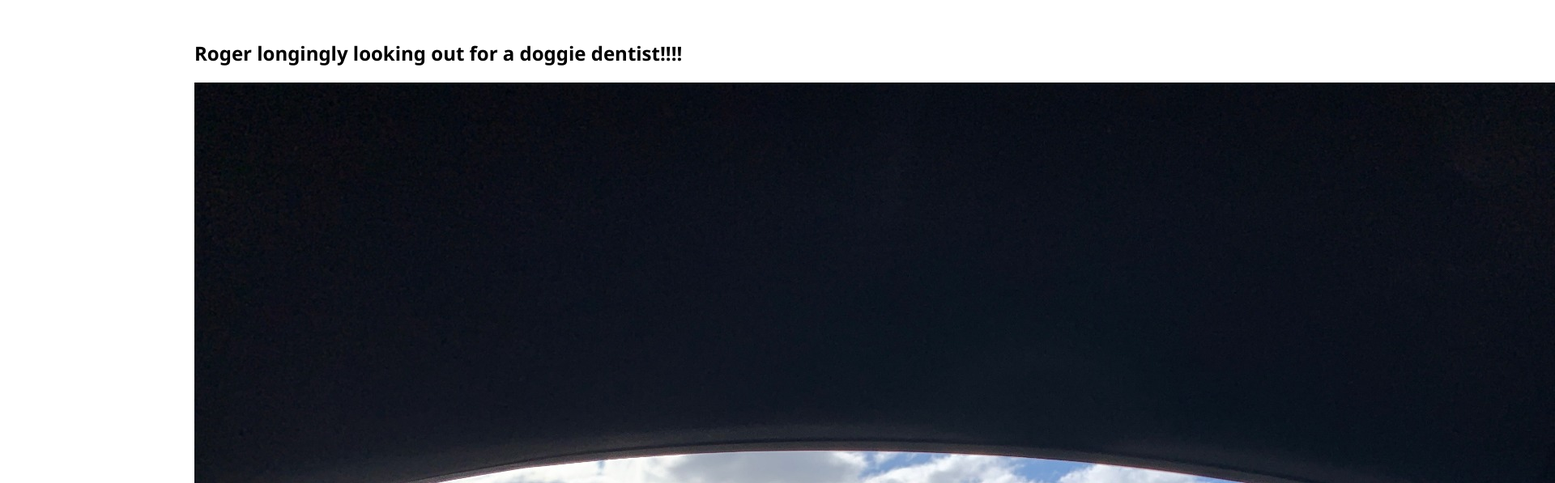
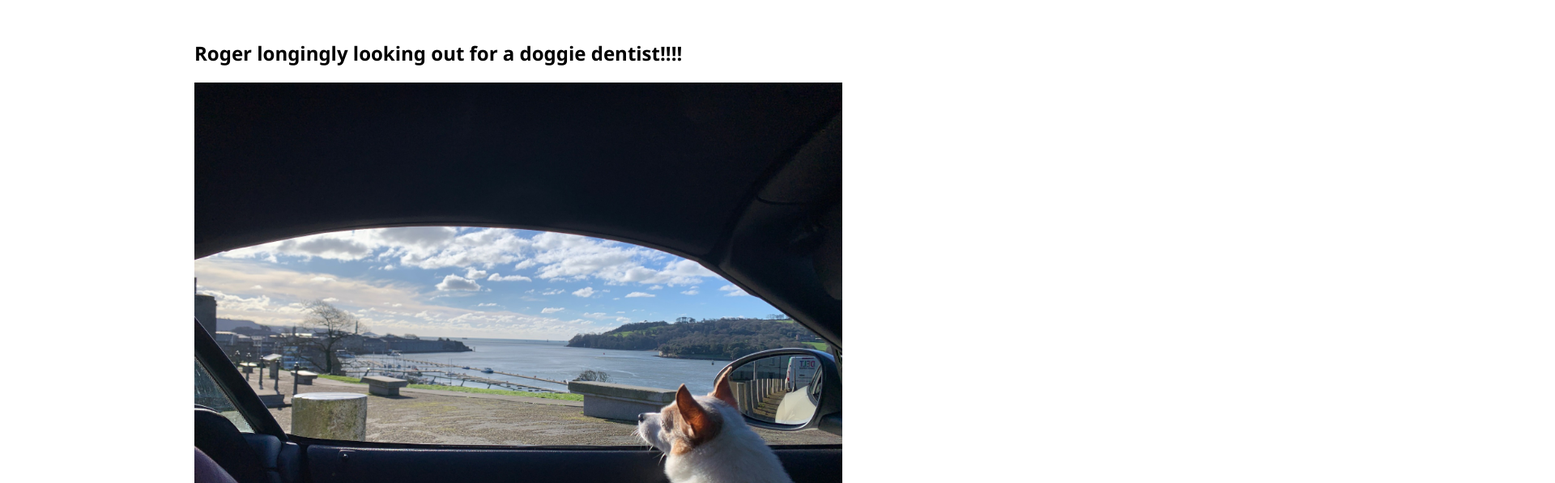
Before and after one commit to ChefFox/Support_SiteV2, a plain HTML site: page index.html in a window 1280 px wide. Shown: the part 1959-2556 px from the top of the page at 81% size, 1920 px wide, since content can reach past the window. Drawn offline with Linux system fonts and the light colour scheme.

Commit message:
Add files via upload

```diff
--- a/index.html
+++ b/index.html
@@ -45,7 +45,7 @@
 
     <section>
         <h2>Roger longingly looking out for a doggie dentist!!!!</h2>
-        <img src="assets/images/07-roger-dentist.jpeg" alt="Roger looking out car window">
+        <img src="assets/images/07-roger-dentist.jpeg" alt="Roger looking out car window" style="max-width:100%; height:auto;">
     </section>
 
     <footer>
```
